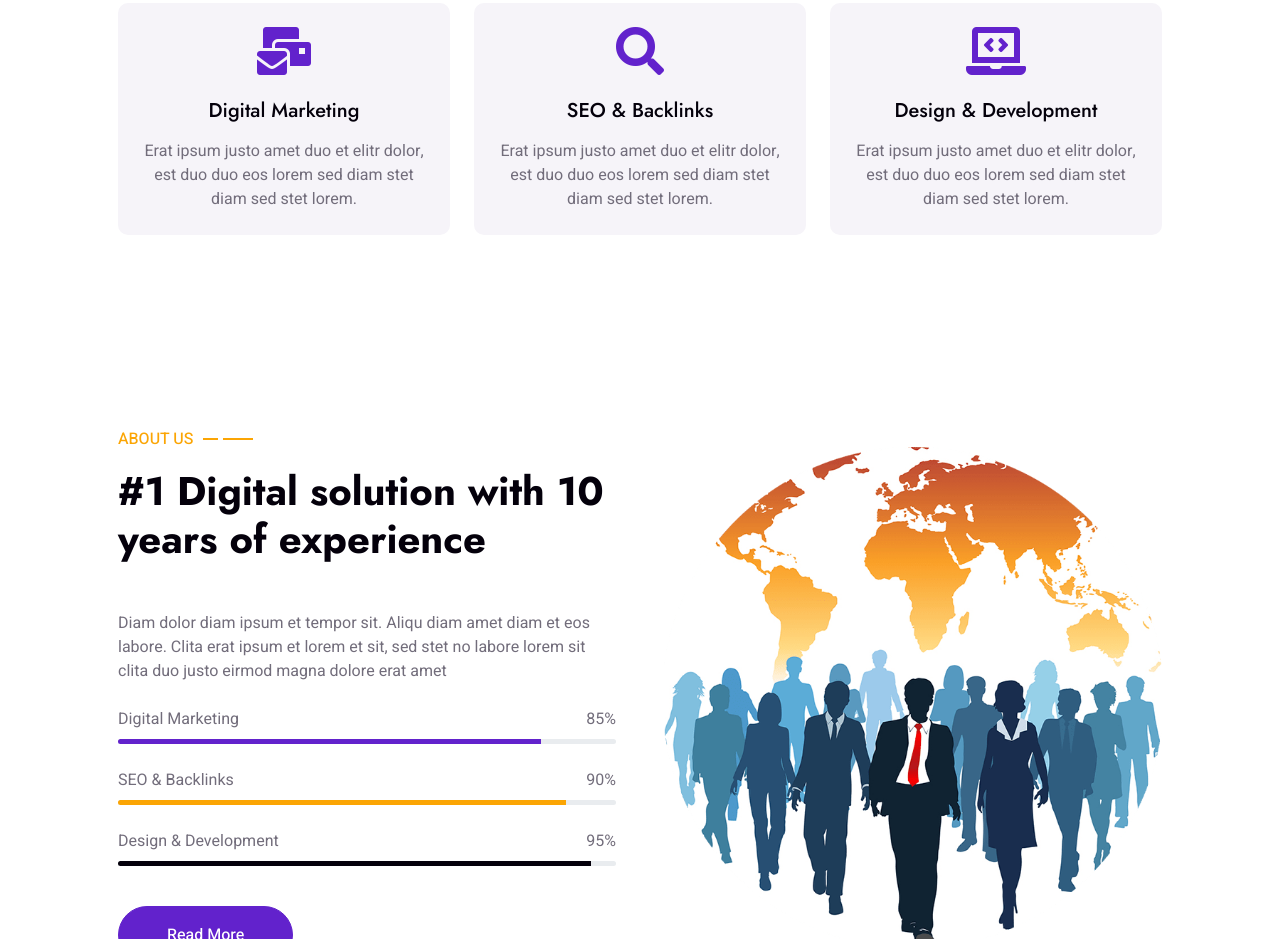
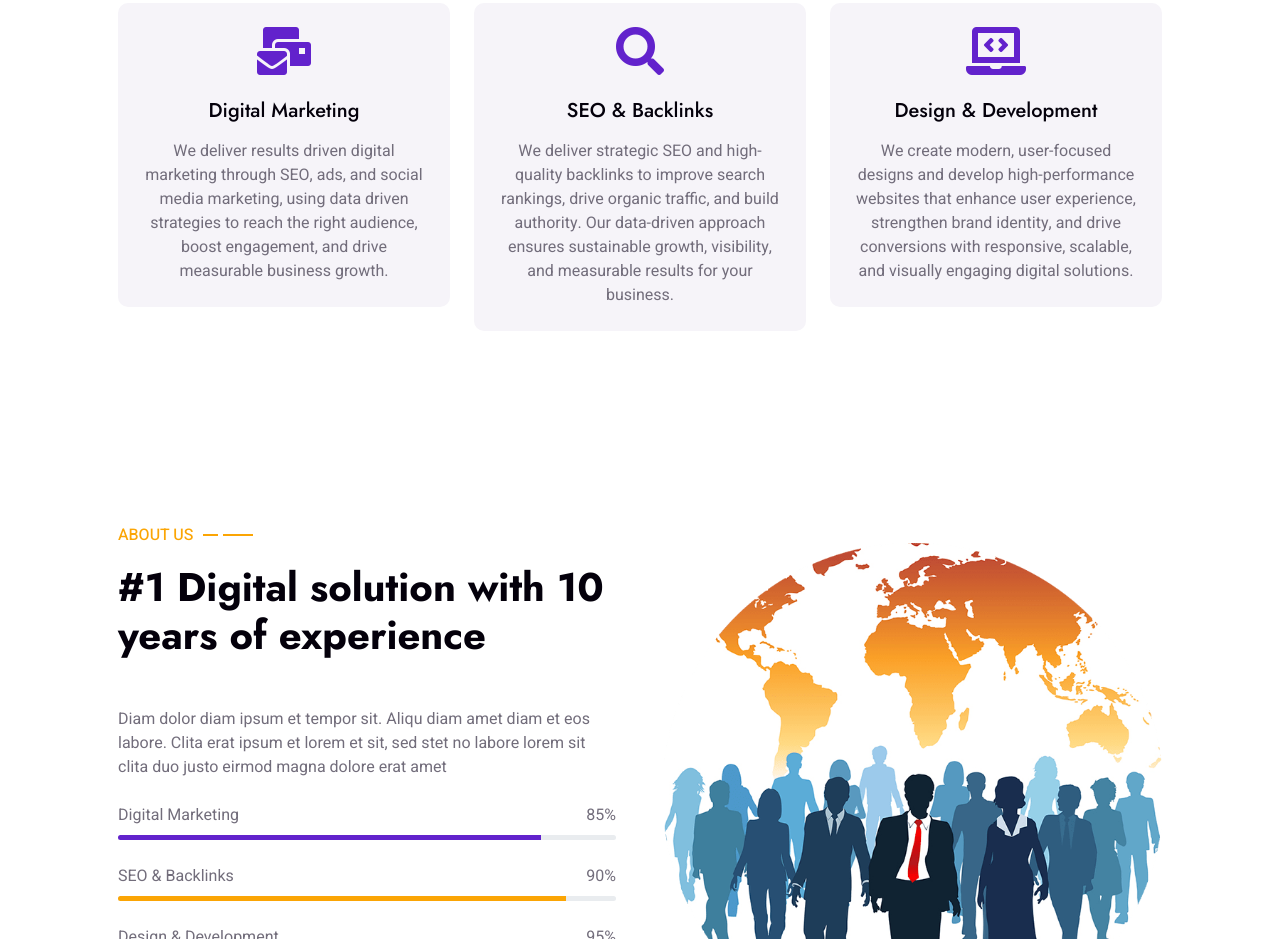
Before and after one commit to ramprakashd075-blip/ramprakash, a plain HTML site: page index.html in a window 1280 px wide. Shown: the part 1191-2130 px from the top of the page. Drawn offline with nearby package versions, Linux system fonts and the light colour scheme.

Commit message:
Update index.html

```diff
--- a/index.html
+++ b/index.html
@@ -100,21 +100,21 @@
                         <div class="feature-item bg-light rounded text-center p-4">
                             <i class="fa fa-3x fa-mail-bulk text-primary mb-4"></i>
                             <h5 class="mb-3">Digital Marketing</h5>
-                            <p class="m-0">Erat ipsum justo amet duo et elitr dolor, est duo duo eos lorem sed diam stet diam sed stet lorem.</p>
+                            <p class="m-0">We deliver results driven digital marketing through SEO, ads, and social media marketing, using data driven strategies to reach the right audience, boost engagement, and drive measurable business growth. </p>
                         </div>
                     </div>
                     <div class="col-lg-4 wow fadeInUp" data-wow-delay="0.3s">
                         <div class="feature-item bg-light rounded text-center p-4">
                             <i class="fa fa-3x fa-search text-primary mb-4"></i>
                             <h5 class="mb-3">SEO & Backlinks</h5>
-                            <p class="m-0">Erat ipsum justo amet duo et elitr dolor, est duo duo eos lorem sed diam stet diam sed stet lorem.</p>
+                            <p class="m-0">We deliver strategic SEO and high-quality backlinks to improve search rankings, drive organic traffic, and build authority. Our data-driven approach ensures sustainable growth, visibility, and measurable results for your business.</p>
                         </div>
                     </div>
                     <div class="col-lg-4 wow fadeInUp" data-wow-delay="0.5s">
                         <div class="feature-item bg-light rounded text-center p-4">
                             <i class="fa fa-3x fa-laptop-code text-primary mb-4"></i>
                             <h5 class="mb-3">Design & Development</h5>
-                            <p class="m-0">Erat ipsum justo amet duo et elitr dolor, est duo duo eos lorem sed diam stet diam sed stet lorem.</p>
+                            <p class="m-0">We create modern, user-focused designs and develop high-performance websites that enhance user experience, strengthen brand identity, and drive conversions with responsive, scalable, and visually engaging digital solutions.</p>
                         </div>
                     </div>
                 </div>
```
